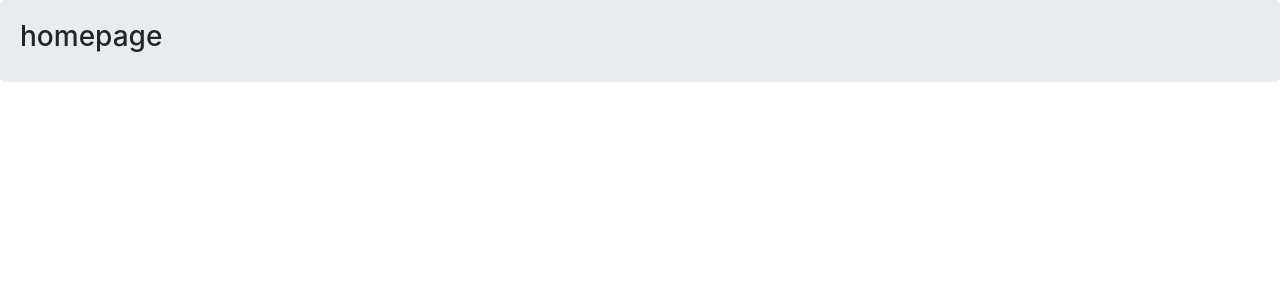
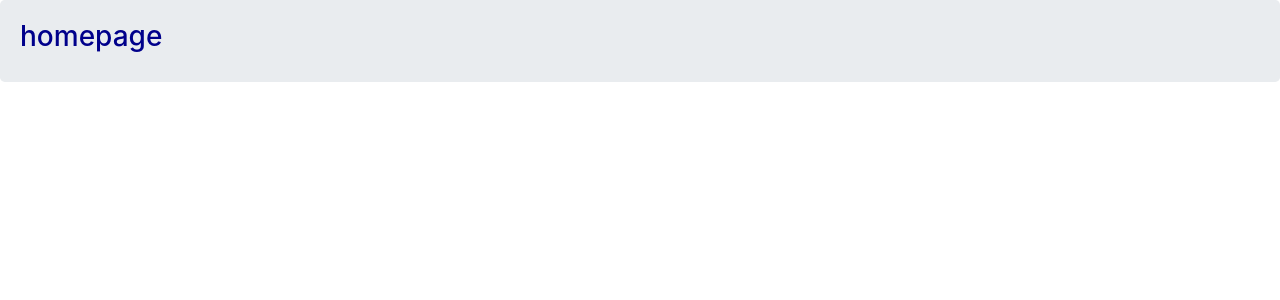
Before and after one commit to MSA2001/OnlineShop, a Django app: page / in a window 1280 px wide. Shown: the part 56-356 px from the top of the page. Run offline with Django 4.2, Linux system fonts and the light colour scheme.

Commit message:
Static files added

```diff
--- /dev/null
+++ b/home/static/home/css/style.css
@@ -0,0 +1,3 @@
+h3{
+    color: darkblue;
+}
--- a/home/templates/home/home.html
+++ b/home/templates/home/home.html
@@ -1,4 +1,8 @@
 {% extends 'base.html' %}
+{% load static %}
+{% block extra_headers %}
+    <link rel="stylesheet" href="{% static 'home/css/style.css' %}">
+ {% endblock %}
 
 {% block content %}
 <h3> homepage</h3>
--- a/shop/settings.py
+++ b/shop/settings.py
@@ -119,6 +119,10 @@ USE_TZ = True
 # https://docs.djangoproject.com/en/4.1/howto/static-files/
 
 STATIC_URL = 'static/'
+STATICFILES_DIRS = [
+    BASE_DIR / 'static'
+
+]
 
 # Default primary key field type
 # https://docs.djangoproject.com/en/4.1/ref/settings/#default-auto-field
--- /dev/null
+++ b/static/css/base_styles.css
@@ -0,0 +1,5 @@
+.jumbotron {
+    padding: 20px;
+    margin-bottom: 20px;
+    background-color: #e9ecef;
+}
--- a/templates/base.html
+++ b/templates/base.html
@@ -1,16 +1,12 @@
+{% load static %}
 <!DOCTYPE html>
 <html lang="en">
 <head>
     <meta charset="UTF-8">
     <title>Online Shop</title>
     <link rel="stylesheet" href="https://cdn.jsdelivr.net/npm/bootstrap@4.0.0/dist/css/bootstrap.min.css" integrity="sha384-Gn5384xqQ1aoWXA+058RXPxPg6fy4IWvTNh0E263XmFcJlSAwiGgFAW/dAiS6JXm" crossorigin="anonymous">
-    <style>
-        .jumbotron{
-            padding: 20px;
-            margin-bottom: 20px;
-            background-color: #e9ecef;
-        }
-    </style>
+    <link rel="stylesheet" href="{% static 'css/base_styles.css' %}">
+    {% block extra_headers %} {% endblock %}
 </head>
 <body>
 
```
